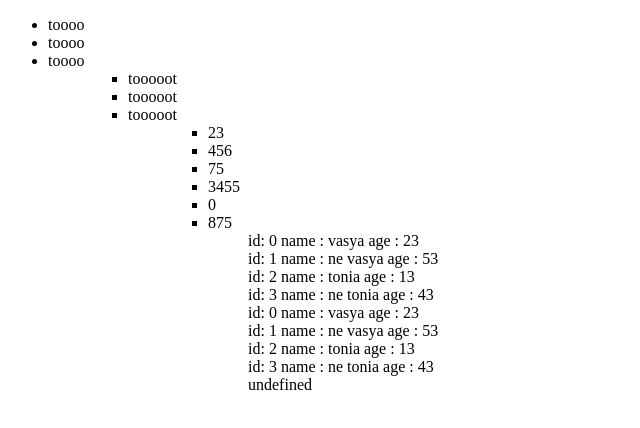
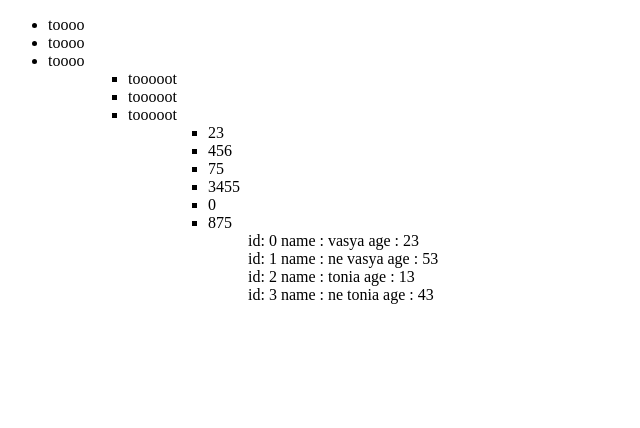
Before and after one commit to Lili-mm/JS, a plain HTML site: page HW_5/index.html in a window 1280 px wide. Shown: the whole page, without its empty margins (0-640 px from the left). Drawn offline with Linux system fonts and the light colour scheme.

Commit message:
commit HW_5 variables base ets

```diff
--- a/HW_5/index.html
+++ b/HW_5/index.html
@@ -67,7 +67,7 @@ console.log('площа : ', S_rectangle(3,4));
         }
     }
    obj([{id:0, name:'vasya', age:23},{id:1, name:'ne vasya', age:53},{id:2, name:'tonia', age:13},{id:3, name:'ne tonia', age:43}]);
-   document.write(obj([{id:0, name:'vasya', age:23},{id:1, name:'ne vasya', age:53},{id:2, name:'tonia', age:13},{id:3, name:'ne tonia', age:43}]))
+   //document.write(obj([{id:0, name:'vasya', age:23},{id:1, name:'ne vasya', age:53},{id:2, name:'tonia', age:13},{id:3, name:'ne tonia', age:43}]))
 
     //створити функцію яка повертає найменьше число з масиву
     let minimum = (arr) => {
@@ -79,7 +79,7 @@ console.log('площа : ', S_rectangle(3,4));
                 continue;
             }
         }
-        console.log(a)
+        return a;
     }
    console.log(minimum([1,34,5,3,-45,125,0]));
 
@@ -89,10 +89,34 @@ console.log('площа : ', S_rectangle(3,4));
         for(let i of arr){
             Sum +=i;
         }
-        console.log(Sum);
+        return Sum;
     }
     console.log(sum([1, 2, 5,6]))
+
     //створити функцію swap(arr,index1,index2). Функція міняє місцями заняення у відаовідних індексах
+    let swap = (arr, index1, index2)=> {
+        for (let i = 0; i<arr.length; i++){
+            a = arr[index1];
+            b = arr[index2];
+            arr[index1] = b;
+            arr[index2] = a;
+        }
+        console.log(arr);
+    }
+    swap([11,22,33,44,56],0,1);
+
+    //Написати функцію обміну валюти exchange(sumUAH,currencyValues,exchangeCurrency)
+    let exchange = (sumUAH, currencyValues,exchangeCurrency)=> {
+        for (let i of currencyValues){
+            if (i.currency === exchangeCurrency){
+                let newSum = sumUAH/i.value;
+                console.log(newSum);
+            }else {
+                continue;
+            }
+        }
+    }
+    exchange(10000,[{currency:'USD',value:40},{currency:'EUR',value:42}],'USD')
 </script>
 </body>
 </html>
```
